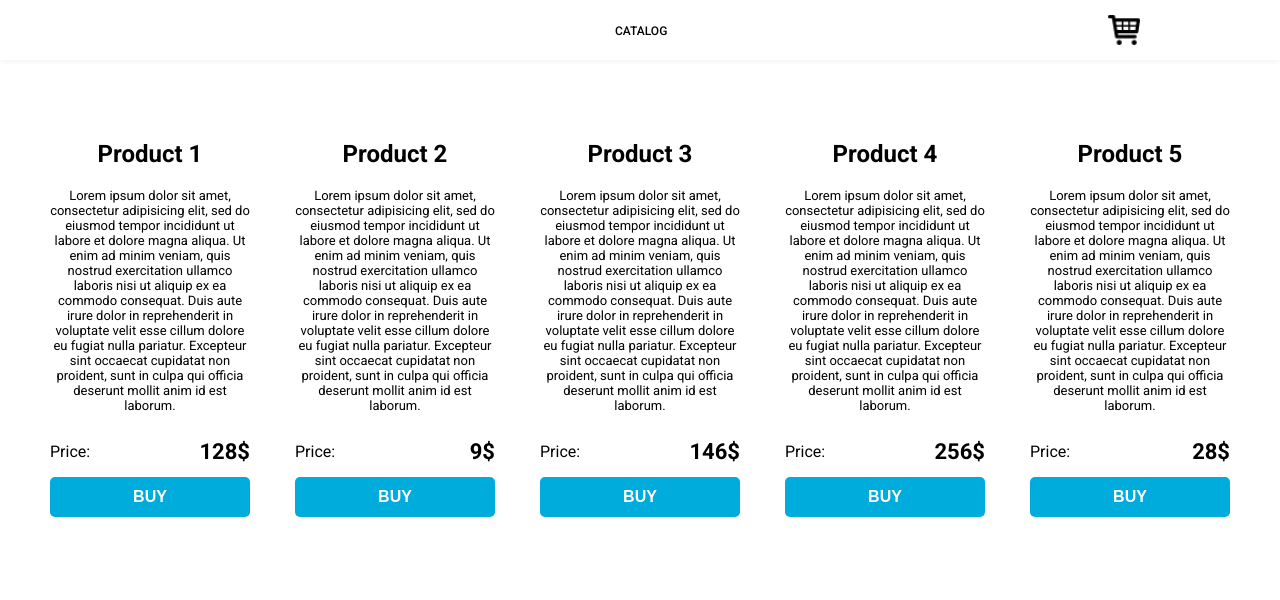
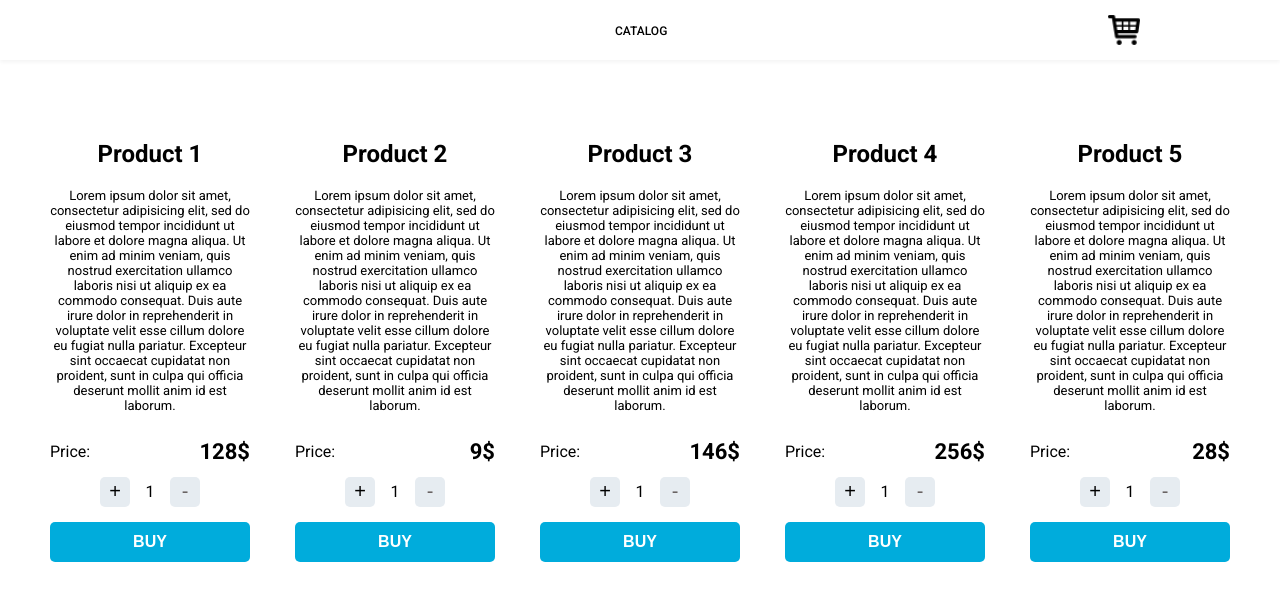
Before and after one commit to ivandeiko97/catalog, a React (Create React App) app: page / in a window 1280 px wide. Shown: the top 600 px of the page. Built offline with nearby package versions, Linux system fonts and the light colour scheme.

Commit message:
'countProduct'

```diff
--- a/src/components/catalog/Catalog.css
+++ b/src/components/catalog/Catalog.css
@@ -12,3 +12,10 @@
     justify-content: space-around;
   }
 }
+
+.catalog > .product > .cartProduct_count__simpleProduct {
+  display: flex;
+  margin-bottom: 15px;
+  justify-content: center;
+  align-items: center;
+}
--- a/src/components/product/Product.jsx
+++ b/src/components/product/Product.jsx
@@ -1,7 +1,9 @@
-import React from 'react';
+import React, { useState } from 'react';
 import './Product.css';
 
 export default function Product(props) {
+  const [countProduct, setCount] = useState(1);
+
   const {
     title,
     description,
@@ -59,8 +61,24 @@ export default function Product(props) {
         <p>Price:</p>
         <span>{`${price}$`}</span>
       </div>
+      <div className="cartProduct_count cartProduct_count__simpleProduct">
+        <button
+          onClick={() => setCount(countProduct + 1)}
+          className="cartProduct_button cartProduct_button__plus"
+        >
+          +
+        </button>
+        <span className="cartProduct_displayCount">{countProduct}</span>
+        <button
+          onClick={() => setCount(countProduct - 1)}
+          disabled={countProduct === 1}
+          className="cartProduct_button cartProduct_button__minus"
+        >
+          -
+        </button>
+      </div>
       <button
-        onClick={() => buy(id)}
+        onClick={() => buy(id, countProduct)}
         className="product_buttonBuy"
       >
         buy
--- a/src/components/product/ProductHandler.js
+++ b/src/components/product/ProductHandler.js
@@ -16,7 +16,7 @@ function mapStateToProps(state, ownProps) {
 
 function mapDispatchToProps(dispatch) {
   return {
-    buy: id => dispatch(buyAction(id)),
+    buy: (id, count) => dispatch(buyAction(id, count)),
     deleteProduct: id => dispatch(deleteAction(id)),
     plusCount: (id) => dispatch(plusCountAction(id)),
     minusCount: (id) => dispatch(minusCountAction(id)),
--- a/src/redux/action.js
+++ b/src/redux/action.js
@@ -3,10 +3,11 @@ export const DELETE_FROM_CART = 'DELETE_FROM_CART';
 export const PLUS_COUNT_PRODUCT = 'PLUS_COUNT_PRODUCT';
 export const MINUS_COUNT_PRODUCT = 'MINUS_COUNT_PRODUCT'
 
-export function buyAction(id) {
+export function buyAction(id, count) {
   return {
     type: BUY_PRODUCT,
-    id
+    id,
+    count,
   };
 };
 
--- a/src/redux/reducer.js
+++ b/src/redux/reducer.js
@@ -42,11 +42,12 @@ export default (state = initialState, action) => {
       const {products, cart} = state;
       let newCart = [...cart]
       let product = newCart.find(product => product.id === action.id);
+      console.log(action.count)
       if (product) {
-        product.count++
+        product.count = product.count + action.count;
       } else {
           let newProduct = products.find(product => product.id === action.id)
-          newProduct.count = 1;
+          newProduct.count = action.count;
           newCart.push(newProduct);
       }
       return {
```
